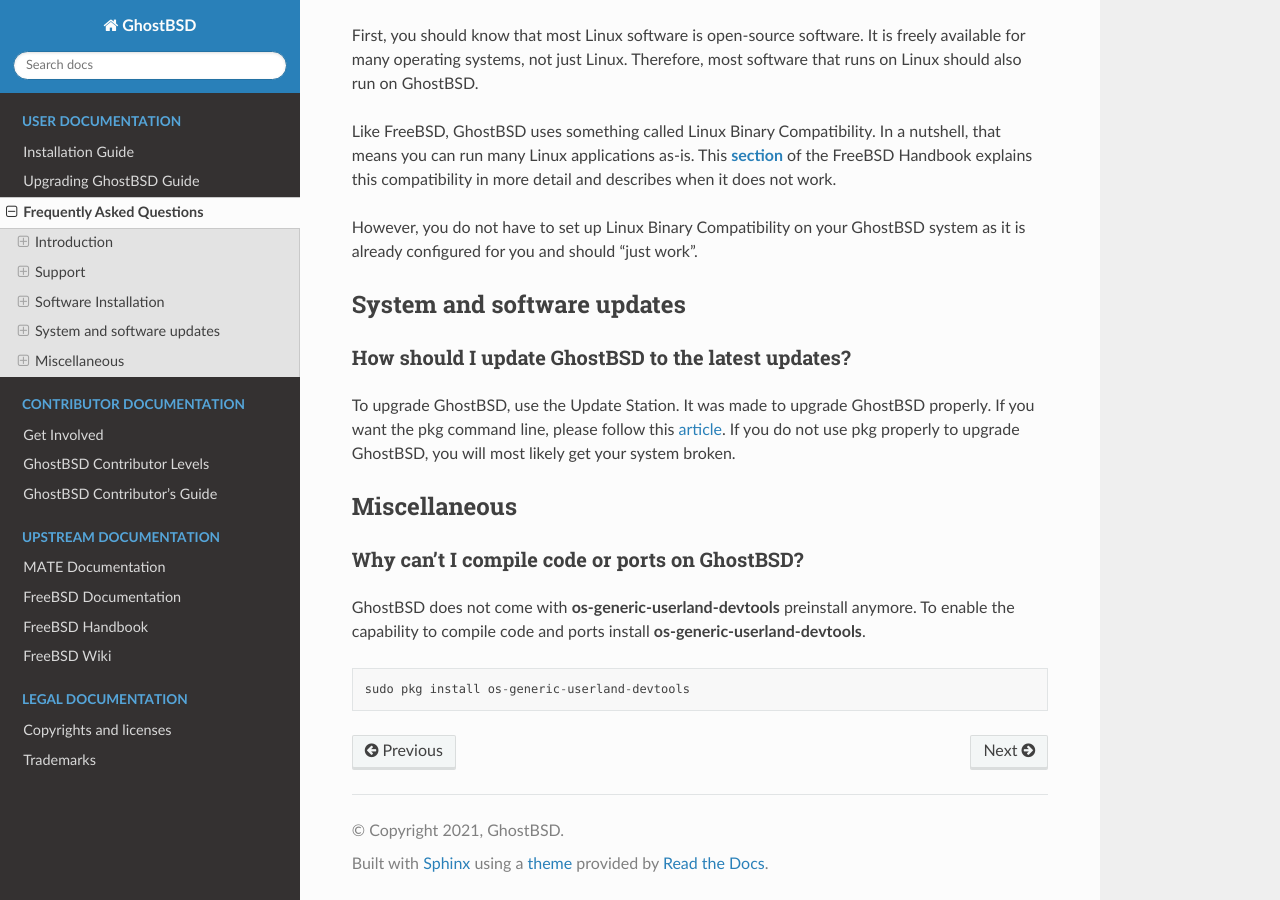
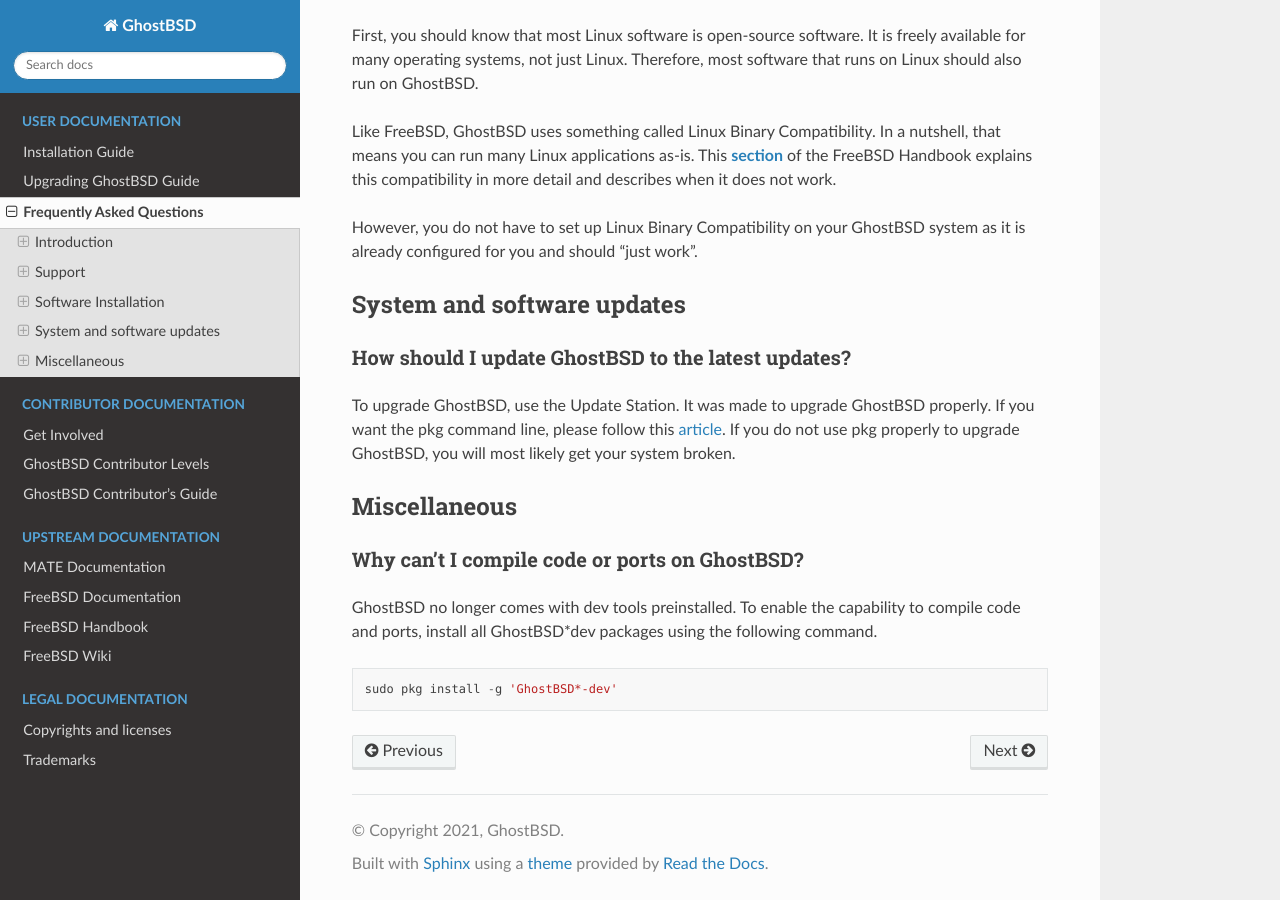
Before and after one commit to ghostbsd/documentation, a Sphinx documentation site: the page built from source/user/FAQ.md, in a window 1280 px wide and 900 px high, scrolled down 2710 px. Built offline with Sphinx 7.4.7 and the Read the Docs theme 2.0.0, drawn with Linux system fonts in a browser that asks for light colours.

Commit message:
Update dev tool FAQ.md
This is related to https://github.com/ghostbsd/issues/issues/167

````diff
--- a/source/user/FAQ.md
+++ b/source/user/FAQ.md
@@ -84,8 +84,8 @@
 
 ### Why can't I compile code or ports on GhostBSD?
 
-GhostBSD does not come with **os-generic-userland-devtools** preinstall anymore. To enable the capability to compile code and ports install **os-generic-userland-devtools**.
+GhostBSD no longer comes with dev tools preinstalled. To enable the capability to compile code and ports, install all GhostBSD*dev packages using the following command.
 
 ```
-sudo pkg install os-generic-userland-devtools
+sudo pkg install -g 'GhostBSD*-dev'
 ```
````
